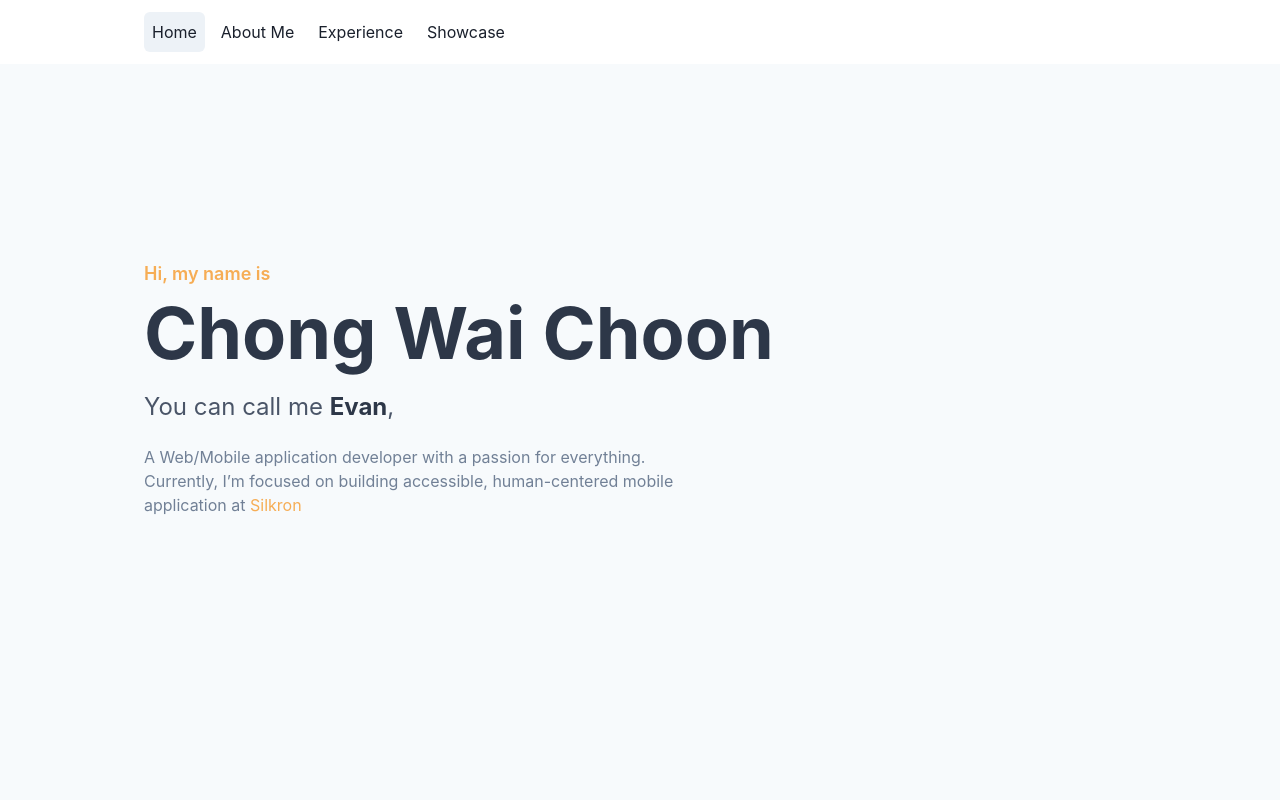
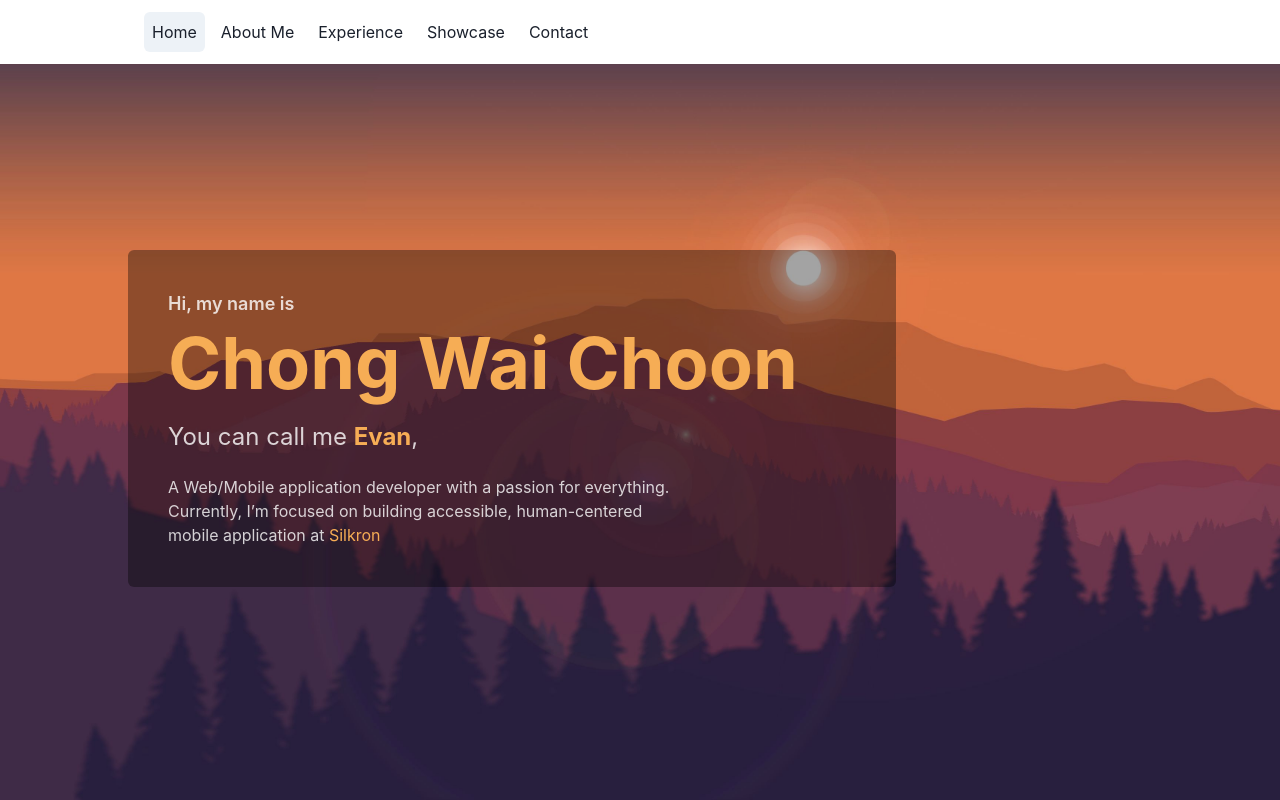
Before and after one commit to evanlaaaa/portfolio, a Next.js app: page / in a window 1280 px wide. Shown: the top 800 px of the page. Built offline with nearby package versions, Linux system fonts and the light colour scheme.

Commit message:
Added contact, modify header
Added contact me
Add background image to header

```diff
--- /dev/null
+++ b/components/contact.tsx
@@ -0,0 +1,46 @@
+import { Box, Text, Divider, Image, Center, Flex, VStack, List, ListItem, ListIcon, HStack, SlideFade, Button, Link } from "@chakra-ui/react"
+import { useEffect, useState } from "react";
+import { FaReact, FaJava, FaPhp, FaSwift } from 'react-icons/fa';
+import { RiFlutterFill } from 'react-icons/ri'
+import { SiTypescript } from 'react-icons/si'
+
+export const Contact = () => {
+  const [toShow, setToShow] = useState(false);
+
+  const scroll = () => {
+    if(window.scrollY > 4600) {
+      setToShow(true);
+    }
+  }
+
+  useEffect(() => {
+    window.addEventListener("scroll", scroll);
+    return () => window.removeEventListener("scroll", scroll);
+  },[])
+
+  return (
+    <Box pt='100px' pb='250px' w={["100%", "md", "md"]} display='flex' alignSelf='center'>
+      <SlideFade in={toShow} offsetX={80}>
+        <VStack w='full'>
+          <Flex w='full' alignItems="center">
+            <Center w='full'>
+              <Text w='auto' fontWeight="bold" fontSize="2xl" color='orange.300'>Contact Me</Text>
+            </Center>
+          </Flex>
+          <Flex w='100%' alignSelf="flex-end" wrap="wrap" direction="row" pt='5'>
+            <VStack pl={['0', '0', '10']} align="center" flex='1' spacing='10'>
+              <Text fontSize='md' color='gray.500' textAlign='center'>
+                I'm currently looking for new opportunities to grow my career experience. You can request for my resume by contacting me via email. I will do my best to get back to you as soon as possible.
+              </Text>
+              <Link style={{ textDecoration: 'none' }} href='mailto:waichoon97@gmail.com'>
+                <Button colorScheme='orange' variant='outline'>
+                    Send Hi!
+                </Button>
+              </Link>
+            </VStack>
+          </Flex>
+        </VStack>
+      </SlideFade>
+    </Box>
+  );
+}
--- /dev/null
+++ b/components/footer.tsx
@@ -0,0 +1,17 @@
+import { Box, Center, HStack, Link, Text } from "@chakra-ui/react"
+import { FaGithub } from "react-icons/fa"
+
+export const Footer = () => {
+  return (
+    <Center w='full' py='5'>
+      <Link color='orange.400' fontWeight='semibold' href='https://github.com/evanlaaaa/portfolio'>
+        <HStack>
+          <Text>
+            Designed & Built by Evan
+          </Text>
+          <FaGithub />
+        </HStack>
+      </Link>
+    </Center>
+  )
+}
--- a/components/layout/navBar.tsx
+++ b/components/layout/navBar.tsx
@@ -15,6 +15,7 @@ export const NavBar = () => {
   const [isAboutActive, setIsAboutActive] = useState(false);
   const [isExperienceActive, setIsExperienceActive] = useState(false);
   const [isShowcaseActive, setIsShowcaseActive] = useState(false);
+  const [isContactActive, setIsContactActive] = useState(false);
 
   const route = [
     {
@@ -25,18 +26,23 @@ export const NavBar = () => {
     {
       name: "About Me",
       isActive: isAboutActive,
-      y: 700
+      y: 1000
     },
     {
       name: "Experience",
       isActive: isExperienceActive,
-      y: 1600
+      y: 1900
     },
     {
       name: "Showcase",
       isActive: isShowcaseActive,
-      y: 2400
+      y: 2700
     },
+    {
+      name: "Contact",
+      isActive: isContactActive,
+      y: 4790
+    }
   ]
 
   const scroll = () => {
@@ -44,11 +50,13 @@ export const NavBar = () => {
     setIsUp(window.scrollY > y ? false : true);
 
     setIsHeaderActive(window.scrollY >= 0 && window.scrollY <= 500);
-    setIsAboutActive(window.scrollY > 500 && window.scrollY <= 1400);
-    setIsExperienceActive(window.scrollY > 1400 && window.scrollY <= 2100);
-    setIsShowcaseActive(window.scrollY > 2100);
+    setIsAboutActive(window.scrollY > 700 && window.scrollY <= 1500);
+    setIsExperienceActive(window.scrollY > 1500 && window.scrollY <= 2200);
+    setIsShowcaseActive(window.scrollY > 2200 && window.scrollY <= 4490);
+    setIsContactActive(window.scrollY > 4490);
 
     y = window.scrollY;
+    console.log(y);
   }
 
   useEffect(() => {
--- a/components/portfolioHeader.tsx
+++ b/components/portfolioHeader.tsx
@@ -1,18 +1,21 @@
-import { Box, Heading, Link, SlideFade, Text } from "@chakra-ui/react"
+import { Box, Center, Heading, Link, SlideFade, Text } from "@chakra-ui/react"
 
 export const PortfolioHeader = () => {
   return (
-    <Box py='220px' w={["100%", "md", "container.md"]}>
+    <Box w='full' h='100vh' bgImage="url('/test.jpg')" bgSize='cover'>
+      <Center>
+        <Box w='container.lg'>
+          <Box my='250px' w={["100%", "md", "container.md"]} bg='blackAlpha.500' p='10' borderRadius='md'>
             <SlideFade in={true} offsetX={-80} delay={0.5}>
-        <Text fontWeight="semibold" fontSize="lg" color='orange.300' pb="2.5">
+              <Text fontWeight="semibold" fontSize="lg" color='whiteAlpha.800' pb="2.5">
                 Hi, my name is
               </Text>
-        <Heading color="gray.700" size="4xl" pb="5">Chong Wai Choon</Heading>
-        <Text fontSize="2xl" color='gray.600' pb="5">
-          You can call me <Text fontWeight="bold" color="gray.700" as="span">Evan</Text>,
+              <Heading color="orange.300" size="4xl" pb="5">Chong Wai Choon</Heading>
+              <Text fontSize="2xl" color='whiteAlpha.800' pb="5">
+                You can call me <Text fontWeight="bold" color="orange.300" as="span">Evan</Text>,
               </Text>
               <Box maxW={["100%", "75%"]}>
-        <Text fontSize='md' color='gray.500'>
+              <Text fontSize='md' color='whiteAlpha.800'>
                 {"A Web/Mobile application developer with a passion for everything. Currently, I’m focused on building accessible, human-centered mobile application at "}
                 <Link
                   href="https://www.silkron.com/"
@@ -24,5 +27,9 @@ export const PortfolioHeader = () => {
               </Box>
             </SlideFade>
           </Box>
+        </Box>
+      </Center>
+    </Box>
+
   )
 }
--- a/components/showcase.tsx
+++ b/components/showcase.tsx
@@ -1,5 +1,6 @@
 import { Box, Text, Divider, Image, Center, Flex, VStack, List, ListItem, ListIcon, HStack, SlideFade, Spacer, Link } from "@chakra-ui/react"
 import "@fontsource/roboto-mono";
+import { useEffect, useState } from "react";
 import { FaGithub } from "react-icons/fa";
 import { External } from "../model/external";
 import { Project } from "../model/project";
@@ -43,9 +44,22 @@ export const Showcase = () => {
     }),
   ]
 
+  const [toShow, setToShow] = useState(false);
+
+  const scroll = () => {
+    if(window.scrollY > 2200) {
+      setToShow(true);
+    }
+  }
+
+  useEffect(() => {
+    window.addEventListener("scroll", scroll);
+    return () => window.removeEventListener("scroll", scroll);
+  },[])
+
   return (
     <Box py='200px' w={["100%", "md", "container.lg"]} display='flex' alignSelf='flex-end'>
-      <SlideFade in={true} offsetX={80} style={{'width': '100%'}}>
+      <SlideFade in={toShow} offsetX={80} style={{'width': '100%'}}>
         <VStack w='full'>
           <Flex w='full' alignItems="center" >
             <Box pr='5'>
--- a/pages/index.tsx
+++ b/pages/index.tsx
@@ -3,24 +3,27 @@ import Head from 'next/head'
 import { PortfolioHeader } from '../components/portfolioHeader';
 import { AboutMe } from '../components/about';
 import { Experience } from '../components/experience';
-import { Container, useDisclosure, VStack } from '@chakra-ui/react';
+import { Container, VStack } from '@chakra-ui/react';
 import { Showcase } from '../components/showcase';
+import { Footer } from '../components/footer';
+import { Contact } from '../components/contact';
 
 const Home: NextPage = () => {
 
-  const { isOpen, onToggle } = useDisclosure()
   return (
     <div>
       <Head>
         <title>Wai Choon | Home</title>
       </Head>
       <main>
+        <PortfolioHeader />
         <Container height="100vh" maxW="container.lg" mt={["5", "10"]}>
           <VStack align="flex-start">
-            <PortfolioHeader />
             <AboutMe />
             <Experience />
             <Showcase />
+            <Contact />
+            <Footer />
           </VStack>
         </Container>
       </main>
```
Also changed, not shown: public/test.jpg (added). Lines whose indentation alone changed are shown as unchanged.
